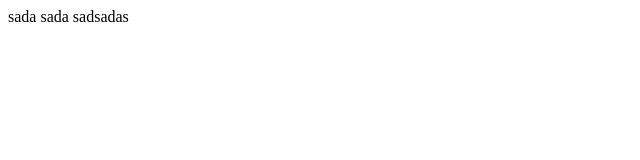
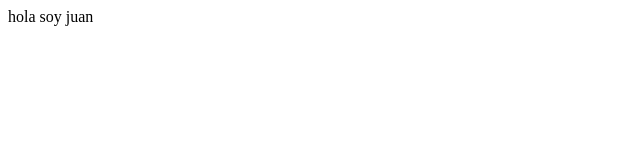
Before and after one commit to baut1sta/UTN-PROGRAMACION-FULL-STACK-2, a plain HTML site: page clase 1/index.html in a window 1280 px wide. Shown: the full height of the page, 0-640 px from the left. Drawn offline with Linux system fonts and the light colour scheme.

Commit message:
cree la pagina pepe

```diff
--- a/clase 1/index.html
+++ b/clase 1/index.html
@@ -7,6 +7,6 @@
 </head>
 <body>
 
-    sada sada  sadsadas
+  hola soy juan
 </body>
 </html>
```
